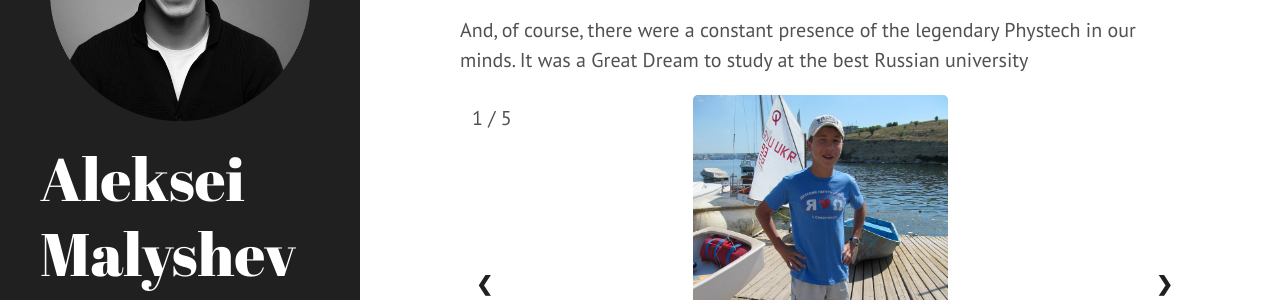
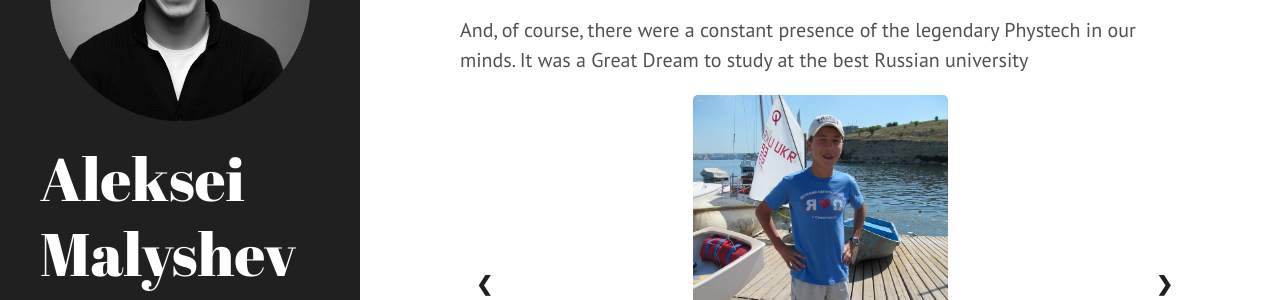
Before and after one commit to Exferro/exferro.github.io, a Jekyll site: the page built from whoiam.md, in a window 1280 px wide and 900 px high, scrolled down 807 px. Shown: the part 179-479 px from the top of the window. Built offline with Jekyll 4.4.1, drawn with Linux system fonts in a browser that asks for light colours.

Commit message:
Remove indexing of the slides

```diff
--- a/whoiam.md
+++ b/whoiam.md
@@ -44,7 +44,7 @@ And, of course, there were a constant presence of the legendary Phystech in our
 	{% assign images = page.images %}
  	{% for image in page.images %}
  		<div class="mySlides fade">
-			<div class="numbertext"> {{ image.idx}} / {{ page.image_num }}</div>
+<!-- 			<div class="numbertext"> {{ image.idx}} / {{ page.image_num }}</div> -->
 			<img src="{{ page.image_path }}{{ image.url }}" style="height:17em; display: block; margin-left: auto;  margin-right: auto; ">
 		</div>
  	{% endfor %}
```
